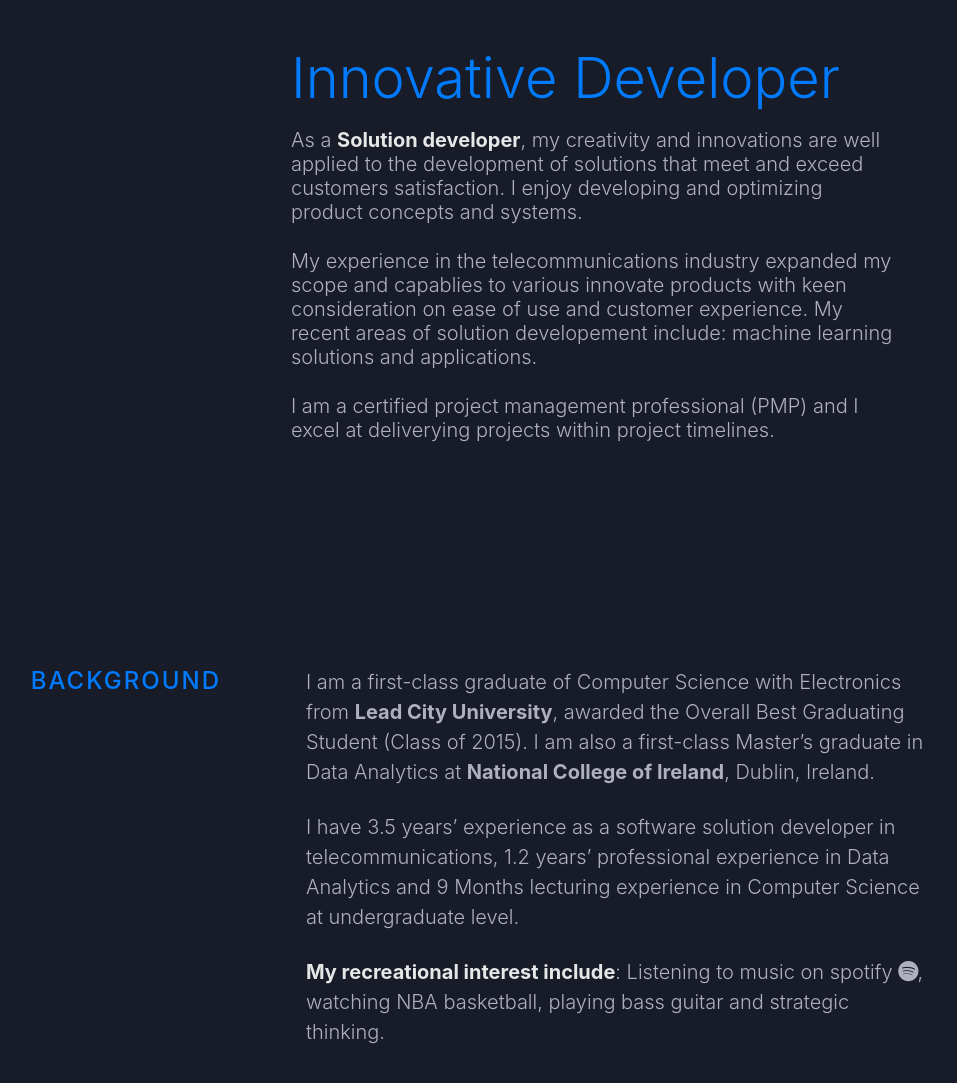
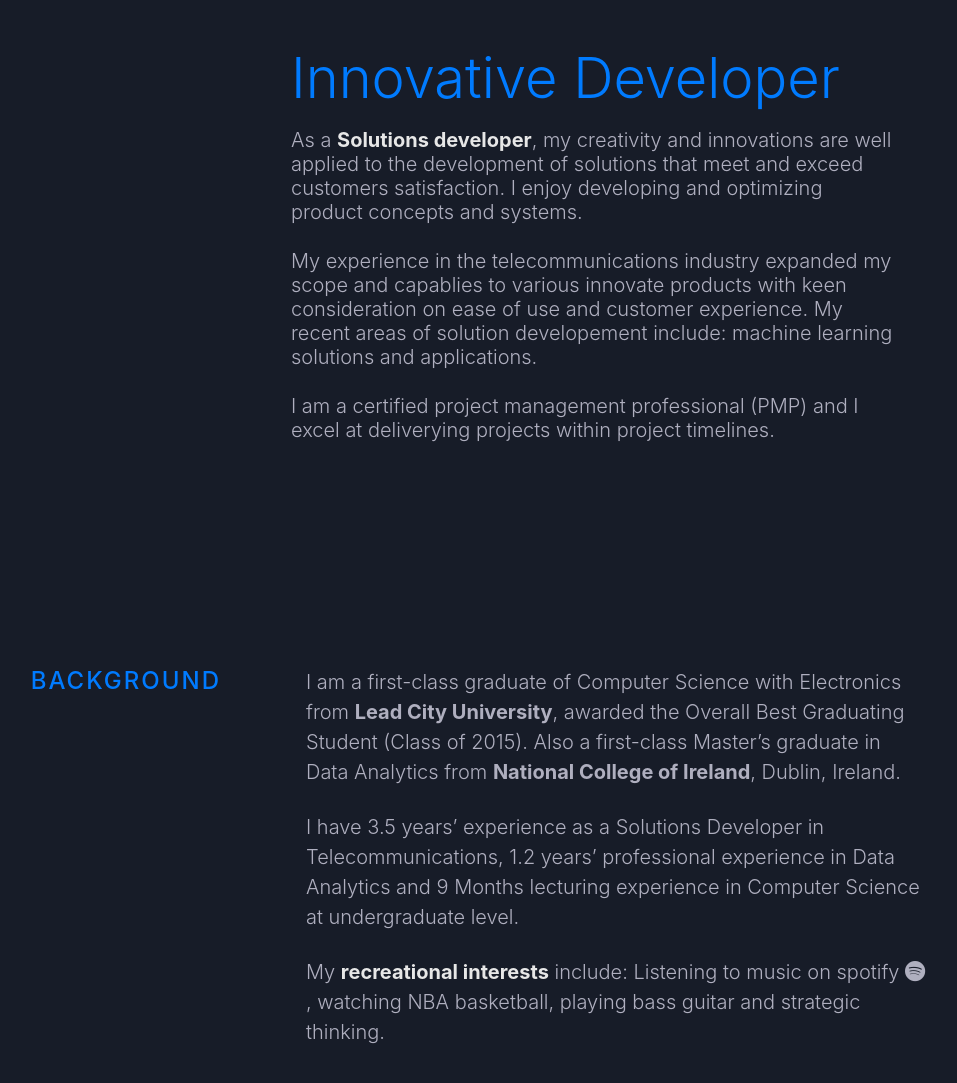
Before and after one commit to Tobi-Ek/Tobi-Ek.github.io, a plain HTML site: page index.html in a window 1280 px wide. Shown: the part 1401-2484 px from the top of the page, without its empty margins (159-1116 px from the left). Drawn offline with nearby package versions, Linux system fonts and the light colour scheme; a script that the page names is missing; a web font is replaced by a local one.

Commit message:
Update index.html

```diff
--- a/index.html
+++ b/index.html
@@ -33,7 +33,7 @@
 
         <div class="container intro animated bounceInUp">
         <p class="introhello"></p><h1 class="name">Hello! <span onmouseover="shake()" id="emoji" style="display:inline-block;" class="animated">👋🏾</span></h1>
-        <h2 class="introtagline">My name is <span class="name">Tobi Ekundayo,</span> a data/business analyst and solution developer based in Dublin, Ireland.
+        <h2 class="introtagline">My name is <span class="name"><strong>Tobi Ekundayo</strong></span>, a data/business analyst and solutions developer based in Dublin, Ireland.
 		<p> I am passionate about <strong class="element"></strong></p>
         </h2>
         <h3 class="introcontact"> <span>Email: </span> <span class="emoji pointer">👉🏿</span> <span> <a href="mailto:presidenttek@gmail.com" target="_blank" class="highlight-link">presidenttek@gmail.com</a> </span> </h3>
@@ -60,7 +60,7 @@
                                 <div class="align-self-start mr-5">
                                         <h4 class="text-primary display-4 text-left mb-3">Innovative Developer</h4>
                                         <h5 class="lead">
-                                                <p> As a <strong>Solution developer</strong>,  my creativity and innovations are well applied to the development of solutions that meet and exceed customers satisfaction. I enjoy developing and optimizing product concepts and systems.</p>
+                                                <p> As a <strong>Solutions developer</strong>,  my creativity and innovations are well applied to the development of solutions that meet and exceed customers satisfaction. I enjoy developing and optimizing product concepts and systems.</p>
 						<p> My experience in the telecommunications industry expanded my scope and capablies to various innovate products with keen consideration on ease of use and customer experience. My recent areas of solution developement include: machine learning solutions and applications. </p>
 						<p> I am a certified project management professional (PMP) and I excel at deliverying projects within project timelines.</p>
                                         </h5>
@@ -73,9 +73,9 @@
                         <h4>Background</h4>
                 </div>
                 <div class="section__content col-lg-10 col-md-10 col-xs-12">
-                        <p class="lead"> I am a first-class graduate of Computer Science with Electronics from <a class="" href="https://www.lcu.edu.ng/" target="_blank">Lead City University</a>, awarded the Overall Best Graduating Student (Class of 2015). I am also a first-class Master’s graduate in Data Analytics at <a class="" href="https://www.ncirl.ie/" target="_blank">National College of Ireland</a>, Dublin, Ireland. </p>
-			<p class="lead"> I have 3.5 years’ experience as a software solution developer in telecommunications, 1.2 years’ professional experience in Data Analytics and 9 Months lecturing experience in Computer Science at undergraduate level.</p>
-			<p class="lead"> <strong>My recreational interest include</strong>: Listening to music on spotify <a href="https://open.spotify.com/playlist/37i9dQZF1EpnctoNq25X93?si=Cq2jguauQ1CkeGcAnX_Ezw" target="_blank"><i class="fab fa-spotify"></i></a>, watching NBA basketball, playing bass guitar and strategic thinking.</p>
+                        <p class="lead"> I am a first-class graduate of Computer Science with Electronics from <a class="" href="https://www.lcu.edu.ng/" target="_blank">Lead City University</a>, awarded the Overall Best Graduating Student (Class of 2015). Also a first-class Master’s graduate in Data Analytics from <a class="" href="https://www.ncirl.ie/" target="_blank">National College of Ireland</a>, Dublin, Ireland. </p>
+			<p class="lead"> I have 3.5 years’ experience as a Solutions Developer in Telecommunications, 1.2 years’ professional experience in Data Analytics and 9 Months lecturing experience in Computer Science at undergraduate level.</p>
+			<p class="lead"> My <strong>recreational interests</strong> include: Listening to music on spotify <a href="https://open.spotify.com/playlist/37i9dQZF1EpnctoNq25X93?si=Cq2jguauQ1CkeGcAnX_Ezw" target="_blank"><i class="fab fa-spotify"></i></a>, watching NBA basketball, playing bass guitar and strategic thinking.</p>
                 </div>
         </section>
 
```
